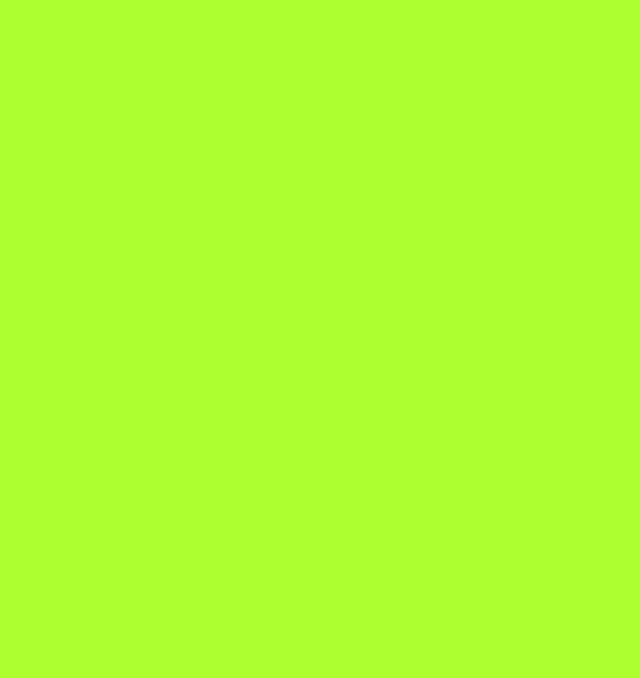
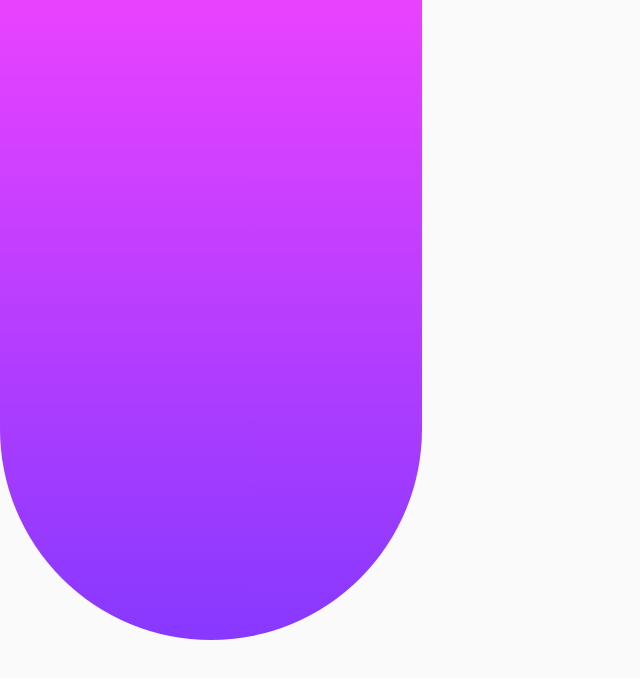
Before and after one commit to T-Induwara/chat-app-ui, a React (Create React App) app: page / in a window 1280 px wide. Shown: the top 678 px of the page, without its empty margins (0-640 px from the left). Built offline with nearby package versions, Linux system fonts and the light colour scheme.

Commit message:
Added top left n bottom right shapes and styles.

```diff
--- a/src/App.css
+++ b/src/App.css
@@ -44,5 +44,48 @@
 .app{
     height:100vh;
     width:100vw;
-    background-color: greenyellow;
+    background-color: var(--GrayishWhite);
 }
+.top-shape,.bottom-shape{
+    position:absolute;
+    height:55vh;
+    width:50vw;
+}
+.top-shape{
+    top:0;
+    left:0;
+    background: linear-gradient(180deg, var(--LightMagenta) 0%, var(--LightViolet) 100%);
+    border-radius:0rem 0rem 1000rem 0rem;
+}
+.bottom-shape{
+    bottom:0;
+    right:0;
+    background: linear-gradient(180deg, var(--LightMagenta) 0%, var(--LightViolet) 100%);
+    border-radius:1000rem 0rem 0rem 0rem;
+    opacity:5%;
+}
+
+
+@media only screen and (min-width:768px){
+    .app{
+        background-color: var(--GrayishWhite);
+    }
+}
+
+@media only screen and (min-width:1280px){
+    .app{
+        background-color: var(--GrayishWhite);
+    }
+    .top-shape,.bottom-shape{
+        height:80vh;
+        width:33vw;
+        background-color:black;
+    }
+    .top-shape{
+        border-radius:0rem 0rem 100rem 100rem;
+    }
+    .bottom-shape{
+        width:25vw;
+        border-radius:1000rem 0rem 0rem 0rem;
+    }
+}
--- a/src/components/AppUI.js
+++ b/src/components/AppUI.js
@@ -8,7 +8,8 @@ import DogPic3 from '../assets/images/dog-image-3.jpg';
 
 const AppUI = () => {
     return <div className="app">
-
+        <div className="top-shape"></div>
+        <div className="bottom-shape"></div>
     </div>
 };
 export default AppUI;
```
